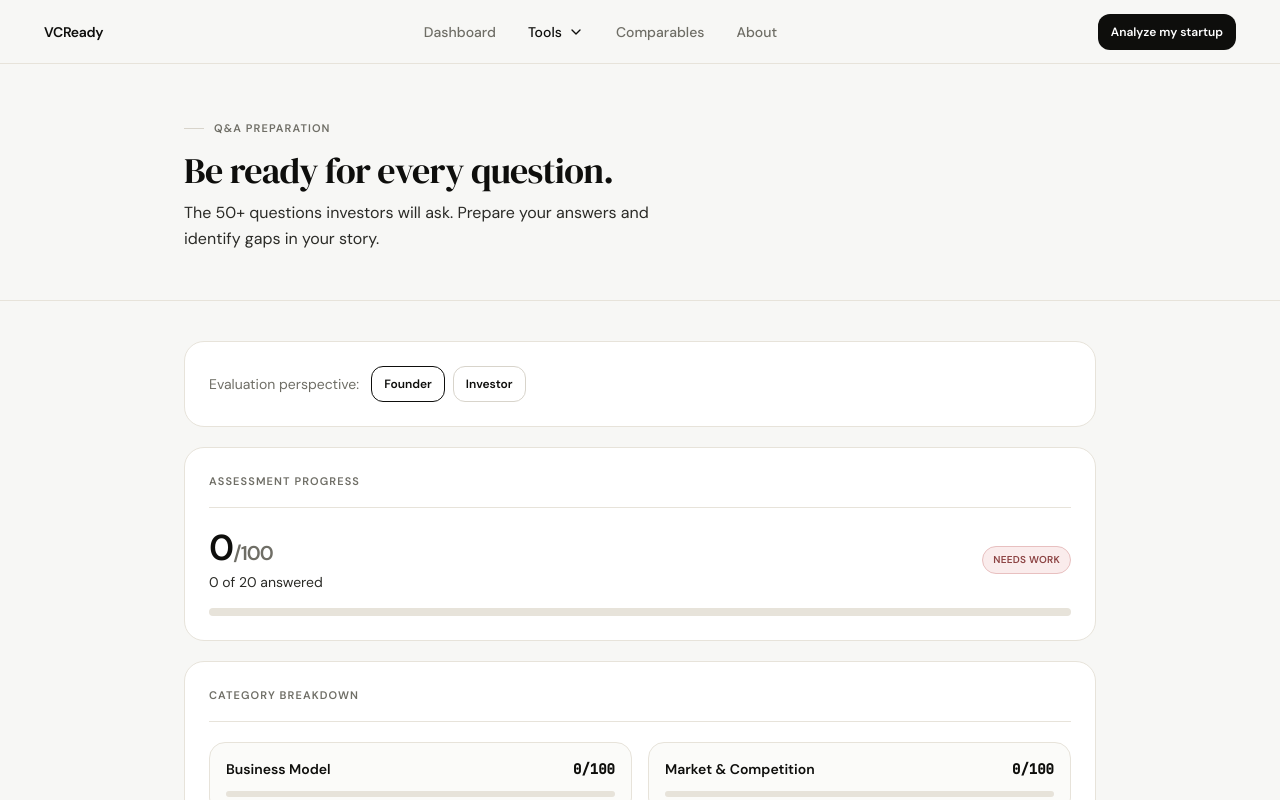
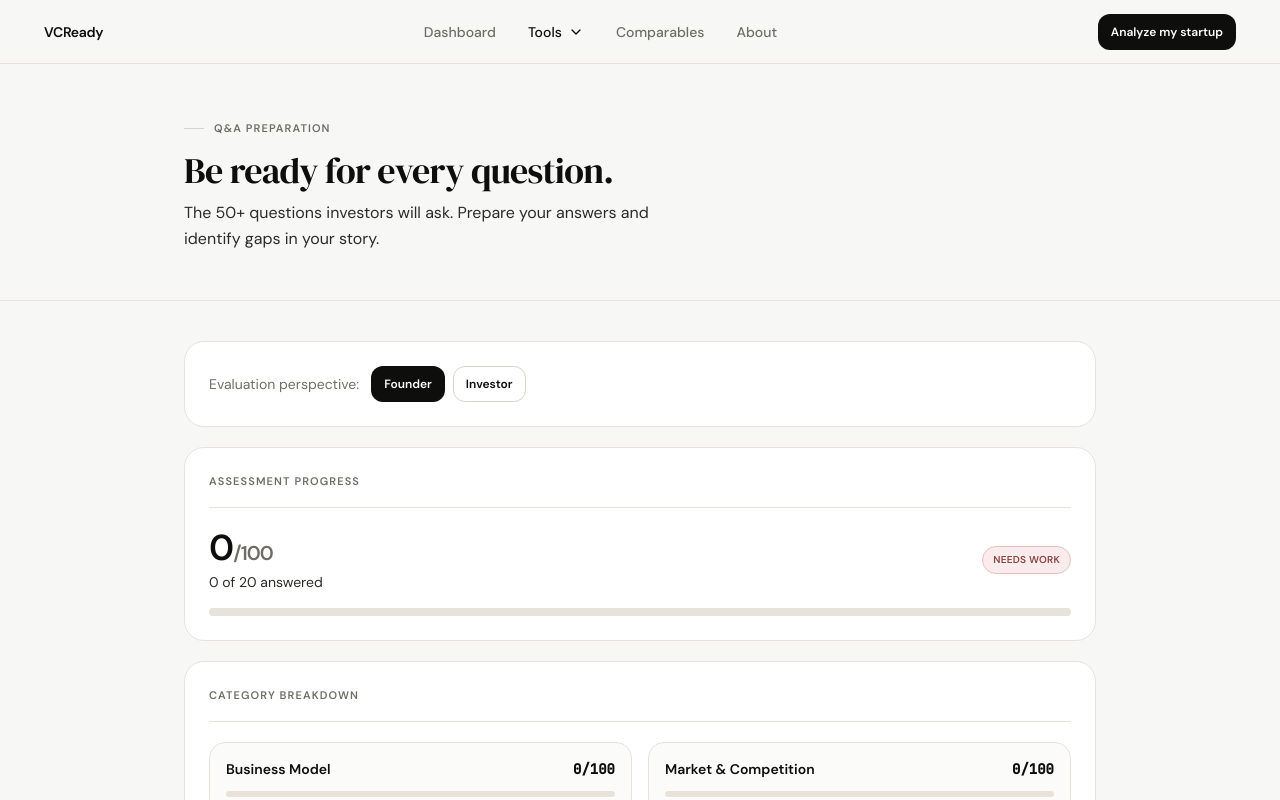
Before and after one commit to Yacine-88/Readyvc, a Next.js app: page /qa in a window 1280 px wide. Shown: the top 800 px of the page. Built offline with nearby package versions, Linux system fonts and the light colour scheme.

Commit message:
fix: update Q&A page Button variants to valid options
Align Button variants with actual TypeScript contract.

Co-authored-by: Yacine_CHIKHAR <74190073+Yacine-88@users.noreply.github.com>

```diff
--- a/app/qa/page.tsx
+++ b/app/qa/page.tsx
@@ -140,14 +140,14 @@ export default function QAPage() {
           <div className="flex gap-2">
             <Button
               size="sm"
-              variant={perspective === "founder" ? "default" : "secondary"}
+              variant={perspective === "founder" ? "primary" : "secondary"}
               onClick={() => setPerspective("founder")}
             >
               Founder
             </Button>
             <Button
               size="sm"
-              variant={perspective === "investor" ? "default" : "secondary"}
+              variant={perspective === "investor" ? "primary" : "secondary"}
               onClick={() => setPerspective("investor")}
             >
               Investor
```
